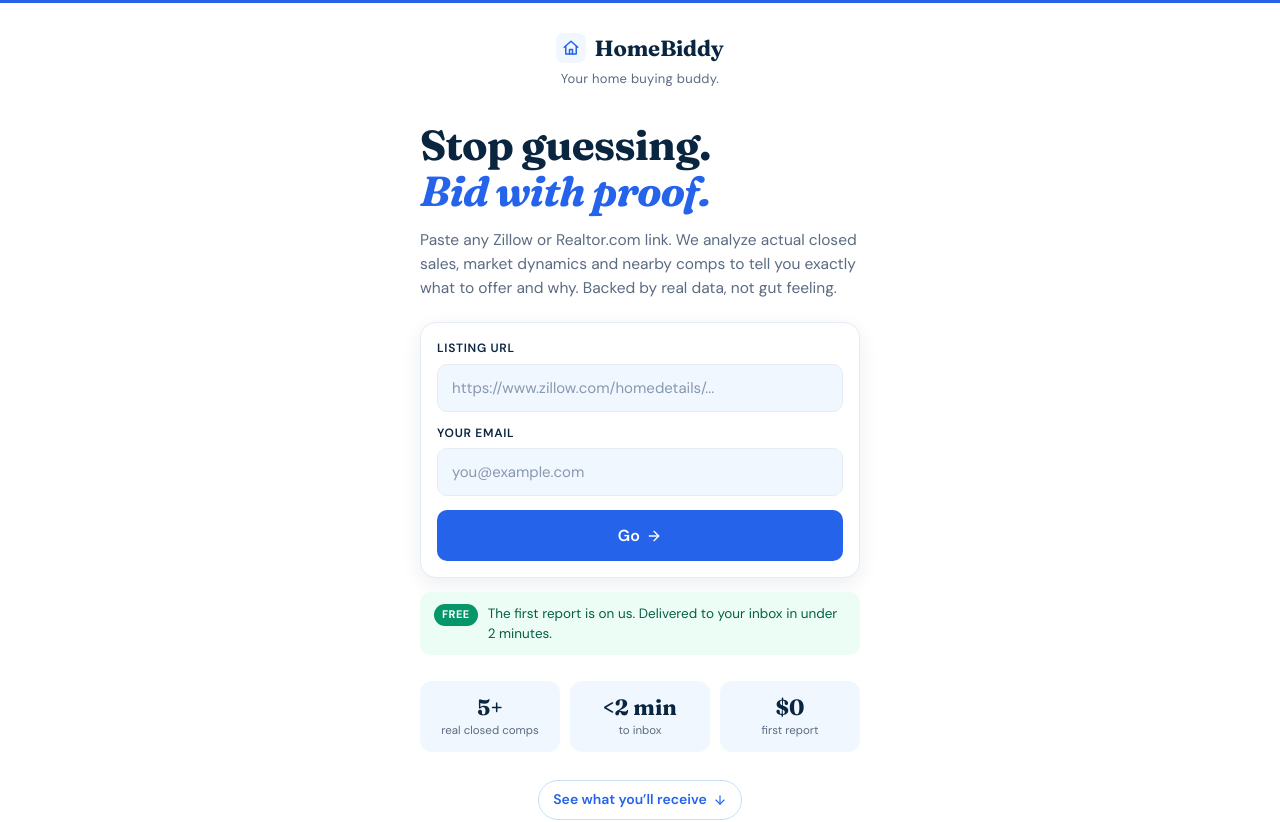
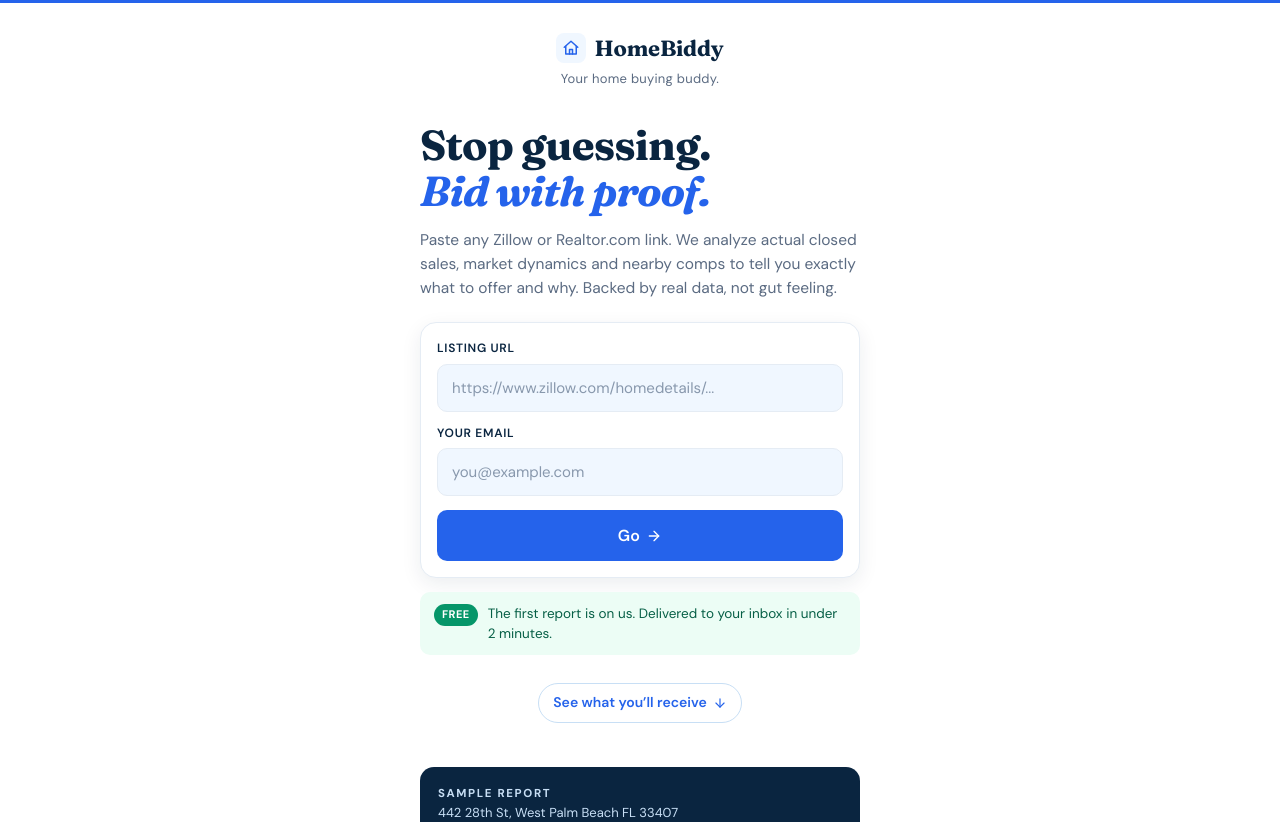
Before and after one commit to jdmethfessel-creator/homebiddy-site, a Next.js app: page / in a window 1280 px wide. Shown: the top 822 px of the page. Built offline with nearby package versions, Linux system fonts and the light colour scheme.

Commit message:
Remove proof stats row from landing

```diff
--- a/pages/index.js
+++ b/pages/index.js
@@ -215,21 +215,6 @@ export default function Home() {
               The first report is on us. Delivered to your inbox in under 2
               minutes.
             </span>
-          </div>
-
-          <div className="proof">
-            <div className="proofStat">
-              <span className="proofNum">5+</span>
-              <span className="proofLabel">real closed comps</span>
-            </div>
-            <div className="proofStat">
-              <span className="proofNum">&lt;2 min</span>
-              <span className="proofLabel">to inbox</span>
-            </div>
-            <div className="proofStat">
-              <span className="proofNum">$0</span>
-              <span className="proofLabel">first report</span>
-            </div>
           </div>
 
           <div className="seeMore">
```
